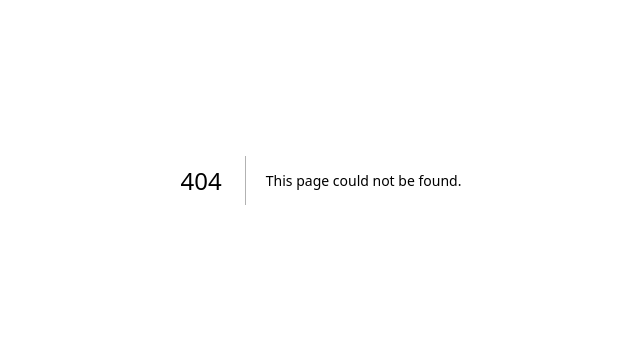
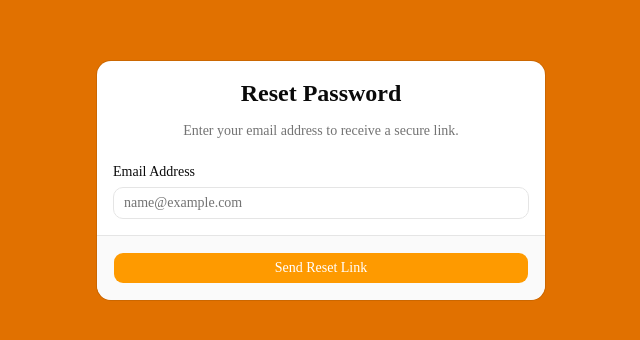
Before and after one commit to mohammedmouffok/Roest-Rest, a Next.js app: page /forgot-password in a window 1280 px wide. Before the commit this address had no page. Shown: the part 220-560 px from the top of the page, without its empty margins (319-959 px from the left). Built offline with nearby package versions, Linux system fonts and the light colour scheme.

Commit message:
add: the ui for the reset password and post the api

```diff
--- /dev/null
+++ b/app/forgot-password/page.js
@@ -0,0 +1,12 @@
+import RequestPasswordForm from "@/components/auth/requestPasswordForm"
+
+export default function requestPasswordReset() {
+    return (
+        <div className="min-h-screen bg-amber-600 flex items-center justify-center" >
+
+
+            <RequestPasswordForm />
+
+        </div>
+    )
+}
--- /dev/null
+++ b/app/reset-password/page.js
@@ -0,0 +1,9 @@
+import ResetPasswordForm from "@/components/auth/resetPasswordForm"
+
+export default function ResetPassword() {
+    return (
+        <div className="min-h-screen flex items-center justify-center">
+            <ResetPasswordForm />
+        </div>
+    )
+}
--- a/components/auth/loginForm.jsx
+++ b/components/auth/loginForm.jsx
@@ -24,8 +24,7 @@ export default function LoginForm() {
                     password: password
                 },
             );
-            // console.log("hoi")
-            // console.log(res);
+
             const { user } = res.data
 
             // set user info into localStorage
@@ -66,7 +65,7 @@ export default function LoginForm() {
                     <div>
                         <div className='flex justify-between '>
                             <label className="block text-sm font-medium mb-1">Password</label>
-                            <p className='hover:text-blue-500 '>forgot password</p>
+                            <Link href='/forgot-password'>forgot password</Link>
                         </div>
                         <input
                             type="password"
--- /dev/null
+++ b/components/auth/requestPasswordForm.jsx
@@ -0,0 +1,77 @@
+"use client"
+import { useState } from "react"
+import axios from "@/lib/axios"
+import { Card, CardHeader, CardFooter, CardTitle, CardDescription, CardContent } from "../ui/card"
+import { Button } from "../ui/button"
+import { Label } from "../ui/label"
+import { Input } from "../ui/input"
+
+
+
+export default function RequestPasswordForm() {
+    const [email, setEmail] = useState('')
+    const [message, setMessage] = useState('')
+    const [loading, setLoading] = useState(false)
+
+    // send the reset request link post to the backend
+    const sendRequest = async (e) => {
+        e.preventDefault()
+        setMessage('')
+        try {
+            setLoading(true)
+            const res = await axios.post('http://localhost:5000/api/auth/requestPasswordReset', {
+                email: email,
+            })
+            const data = await res.status
+            console.log(data)
+            if (data === 200) {
+                setMessage(' reset link sent with successfull.');
+            } else {
+                setMessage('Something went wrong.');
+            }
+        } catch (err) {
+            console.error('something went wrong!', err)
+        } finally {
+            setLoading(false)
+        }
+
+
+    }
+
+
+
+    return (
+        <Card className="space-y-2 w-full max-w-md mx-auto  bg-white ">
+            <CardHeader className="text-center space-y-2">
+                <CardTitle className="text-2xl font-bold">Reset Password</CardTitle>
+                <CardDescription>Enter your email address to receive a secure link.</CardDescription>
+            </CardHeader>
+            <form className="space-y-2" onSubmit={sendRequest} >
+                <CardContent className="space-y-4">
+                    <div className="space-y-2">
+                        <Label htmlFor="reset-email">Email Address</Label>
+                        <Input
+                            id="reset-email"
+                            type="email"
+                            placeholder="name@example.com"
+                            value={email}
+                            onChange={(e) => setEmail(e.target.value)}
+                            required
+                        />
+                    </div>
+                    <p>{message}</p>
+                    {/* {message.text && (
+                        <p className={`text-sm p-2 rounded ${message.isError ? "bg-red-500/10 text-red-500" : "bg-green-500/10 text-green-500"}`}>
+                            {message.text}
+                        </p>
+                    )} */}
+                </CardContent>
+                <CardFooter className="flex flex-col gap-4 ">
+                    <Button type="submit" className="w-full bg-amber-500 dark:bg-sky-500 hover:bg-sky-600 text-white" disabled={loading}>
+                        {loading ? "Sending..." : "Send Reset Link"}
+                    </Button>
+                </CardFooter>
+            </form>
+        </Card>
+    )
+}
--- /dev/null
+++ b/components/auth/resetPasswordForm.jsx
@@ -0,0 +1,91 @@
+"use client"
+import axios from '@/lib/axios'
+import { useEffect, useState } from 'react';
+import { useRouter } from 'next/navigation';
+import { useSearchParams } from 'next/navigation';
+import { Card, CardContent, CardHeader, CardDescription, CardFooter, CardTitle } from '@/components/ui/card';
+import { Label } from '@/components/ui/label';
+import { Input } from '@/components/ui/input';
+import { Button } from '@/components/ui/button';
+
+export default function ResetPasswordForm() {
+    const searchParams = useSearchParams();
+    const [password, setPassword] = useState('');
+    const [message, setMessage] = useState('');
+    const [loading, setLoading] = useState(false)
+    const [query, setQuery] = useState({
+        id: null,
+        token: null
+    })
+    const router = useRouter()
+
+    // 1. Extract `id` and `token` from the frontend URL parameters **the query**
+
+    useEffect(() => {
+
+        const id = searchParams.get('id');
+        const token = searchParams.get('token');
+        setQuery({
+            id: id,
+            token: token
+        })
+        console.log({ id, token })
+    }, [])
+
+
+    const handleSubmit = async (e) => {
+        e.preventDefault();
+
+        try {
+            setLoading(true)
+            // 2. Send the `id` and `token` in the backend endpoint's query string
+            const res = await axios.post(`http://localhost:5000/api/auth/resetPassword?id=${query.id}&token=${query.token}`,
+                {
+                    password: password,
+                }
+            )
+            console.log(res.data.message)
+            router.push('/login')
+        } catch (err) {
+            console.error(err)
+            setMessage('Server error. Please try again later.');
+        } finally {
+            setLoading(false)
+        }
+    };
+
+    return (
+        <Card className="space-y-2 w-full max-w-md mx-auto  bg-white ">
+            <CardHeader className="text-center space-y-2">
+                <CardTitle className="text-2xl font-bold">Reset Password</CardTitle>
+                <CardDescription>Enter your email address to receive a secure link.</CardDescription>
+            </CardHeader>
+            <form className="space-y-2" onSubmit={handleSubmit} >
+                <CardContent className="space-y-4">
+                    <div className="space-y-2">
+                        <Label htmlFor="reset-email">New Password</Label>
+                        <Input
+                            id="new-password"
+                            type="password"
+                            placeholder="password"
+                            value={password}
+                            onChange={(e) => setPassword(e.target.value)}
+                            required
+                        />
+                    </div>
+                    <p>{message}</p>
+                    {/* {message.text && (
+                        <p className={`text-sm p-2 rounded ${message.isError ? "bg-red-500/10 text-red-500" : "bg-green-500/10 text-green-500"}`}>
+                            {message.text}
+                        </p>
+                    )} */}
+                </CardContent>
+                <CardFooter className="flex flex-col gap-4 ">
+                    <Button type="submit" className="w-full bg-amber-500 dark:bg-sky-500 hover:bg-sky-600 text-white" disabled={loading}>
+                        {loading ? "Reseting..." : "Reset Password"}
+                    </Button>
+                </CardFooter>
+            </form>
+        </Card>
+    );
+}
--- a/middleware.js
+++ b/middleware.js
@@ -7,15 +7,14 @@ export default function middelWare(req) {
         return NextResponse.redirect(new URL('/login', req.url))
     }
 
-    if (token && pathname === '/login') {
-        return NextResponse.redirect(new URL('/dashboard', req.url))
-    }
-    if (token && pathname === '/register') {
+
+    const authRoute = ['/login', '/register', '/forgot-password', '/reset-password'];
+    if (token && authRoute.some(route => pathname.startsWith(route))) {
         return NextResponse.redirect(new URL('/dashboard', req.url))
     }
     return NextResponse.next()
 
 }
 export const config = {
-    matcher: ['/dashboard', '/login', '/register']
+    matcher: ['/dashboard', '/login', '/register', '/forgot-password', '/reset-password']
 }
```
